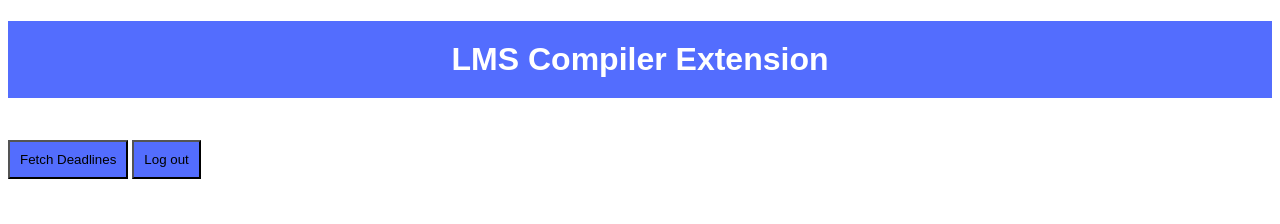
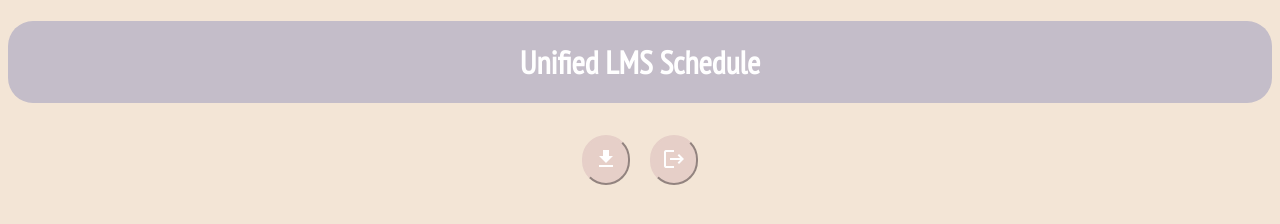
Before and after one commit to yses2005/lms-deadline-compiler-extension, a browser extension: page index.html in a window 1280 px wide. Drawn offline with Linux system fonts and the light colour scheme.

Commit message:
added UI changes

```diff
--- a/index.html
+++ b/index.html
@@ -7,15 +7,27 @@
       height: 400px;
       overflow-y: auto;
       text-align: center;
+      background-color: #F3E5D6;
     }
     .button-container {
+      justify-content: center;
       margin-top: 20px;
-      display: inline-block;
+      display: flex;
     }
       button {
+        border-radius: 25px;
         padding: 10px;
-        background-color: #536DFE;
+        background: #E6CFC8;
         display: inline-block;
+        height: 50px;
+        vertical-align: middle;
+        color: #fff;
+        outline: 0;
+        margin: 10px;
+        border-color: #E6CFC8;
+      }
+      button:hover{
+        background: #B8A6A0;
       }
 
     ul {
@@ -34,21 +46,63 @@
     }
 
     h1 {
+      border-radius: 25px;
       text-align: center;
-      background-color: #536DFE;
+      background-color: #C4BDC9;
       color: #FFF;
       padding: 20px;
-      font-family: Arial, sans-serif;
+      font-family: 'PT Sans Narrow', sans-serif;
     }
+
+    body{
+      background-color: #F3E5D6;
+
+    }
+
+    .tooltip {
+      position: relative;
+      display: inline-block;
+    }
+
+    .tooltip .tooltiptext {
+      visibility: hidden;
+      width: 120px;
+      background-color: #333;
+      color: #fff;
+      text-align: center;
+      border-radius: 6px;
+      padding: 5px;
+      position: absolute;
+      z-index: 1;
+      bottom: 100%;
+      left: 50%;
+      transform: translateX(-50%);
+      opacity: 0;
+      transition: opacity 0.3s;
+    }
+
+    .tooltip:hover .tooltiptext {
+      visibility: visible;
+      opacity: 1;
+    }
+
   </style>
   <title>My Extension Popup</title>
   <script src="oauth.js"></script>
+  <link rel="stylesheet" href="https://fonts.googleapis.com/icon?family=Material+Icons">
+  <link href="https://fonts.googleapis.com/css2?family=PT+Sans+Narrow&display=swap" rel="stylesheet">
 </head>
 <body>
-  <h1>LMS Compiler Extension</h1>
+  <h1>
+    Unified LMS Schedule
+  </h1>
   <div class="button-container">
-    <button id="fetchButton">Fetch Deadlines</button>
-    <button id="logoutButton">Log out</button>
+    <div class="tooltip">
+      <button id="fetchButton" class="tooltip-button" title="Tooltip Message"><i class="material-icons">download</i></button><span class="tooltiptext">Import Schedule</span>
+    </div>
+    <div class="tooltip">
+      <button id="logoutButton" class="tooltip-button" title="Tooltip Message"><i class="material-icons">logout</i></button><span class="tooltiptext">Logout</span>
+    </div>
   </div>
   <div class="popup-container">
     <ul id="deadline-list">
```
